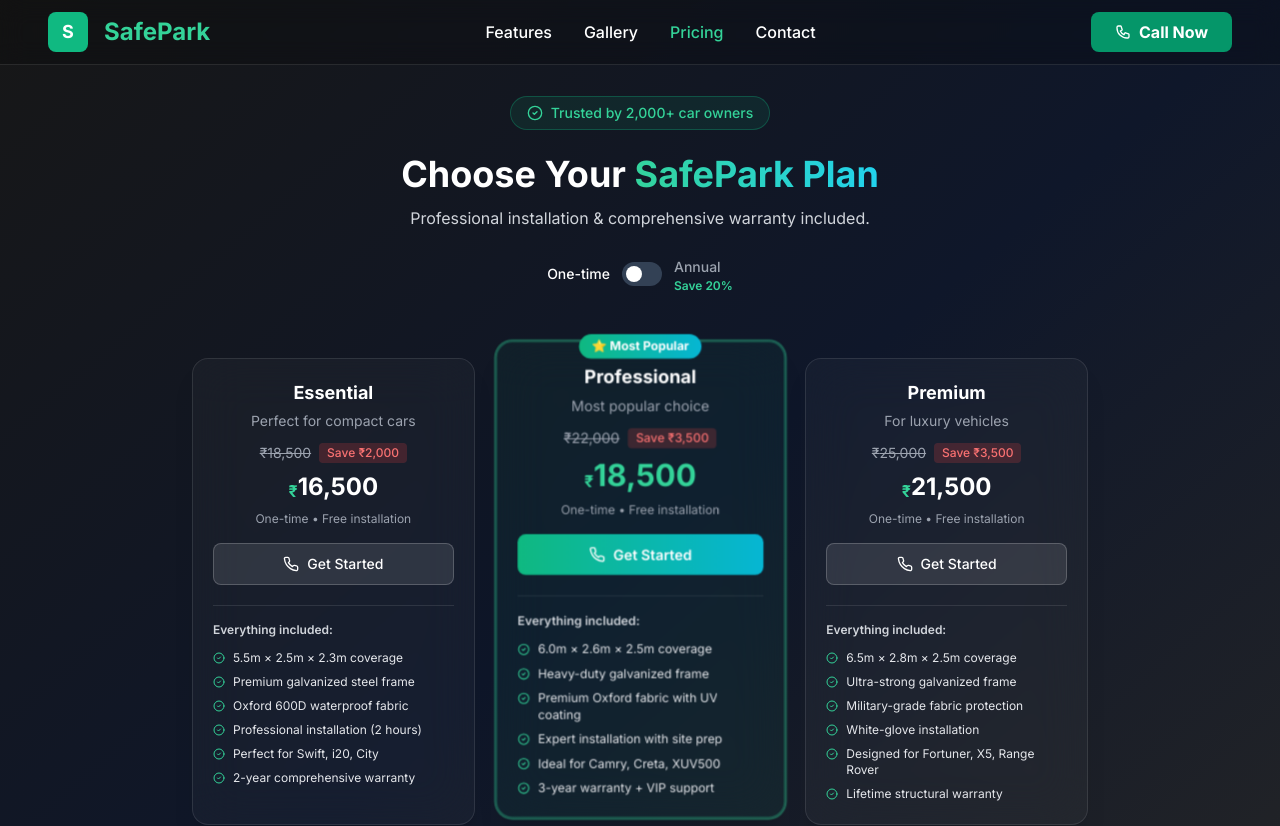
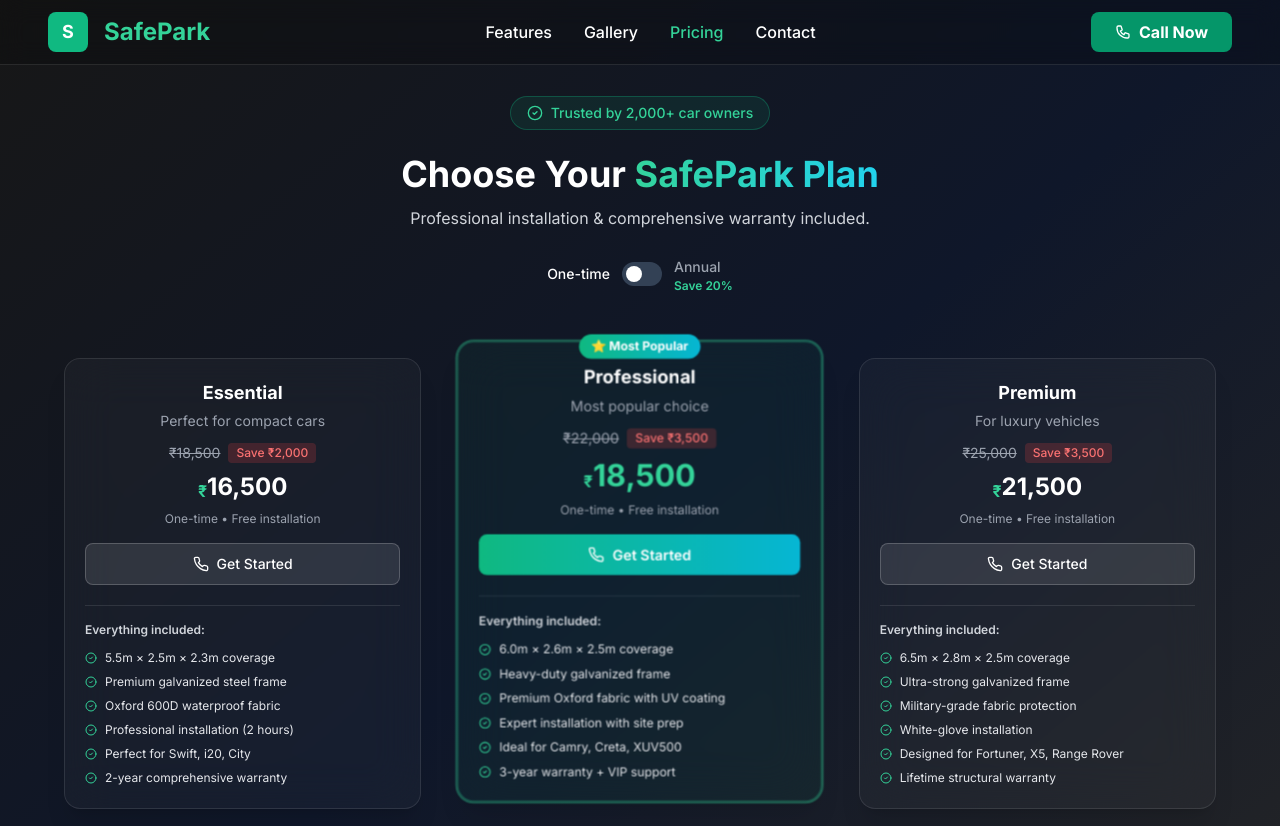
Before and after one commit to skillmates07-stack/safepark-website, a Next.js app: page /pricing in a window 1280 px wide. Shown: the top 826 px of the page. Built offline with nearby package versions, Linux system fonts and the light colour scheme.

Commit message:
Update page.tsx

```diff
--- a/src/app/pricing/page.tsx
+++ b/src/app/pricing/page.tsx
@@ -69,7 +69,7 @@ export default function PricingPage() {
   return (
     <div className="bg-gradient-to-br from-neutral-900 via-slate-900 to-neutral-800 min-h-screen">
 
-      {/* HERO - COMPACT */}
+      {/* HERO SECTION */}
       <section className="pt-24 pb-8 px-6">
         <div className="max-w-3xl mx-auto text-center">
           <div className="inline-flex items-center gap-2 px-4 py-1.5 mb-6 rounded-full bg-emerald-500/10 border border-emerald-500/30 text-emerald-400 text-sm font-medium">
@@ -107,9 +107,9 @@ export default function PricingPage() {
         </div>
       </section>
 
-      {/* PRICING CARDS - COMPACT */}
-      <section className="px-6 pb-12">
-        <div className="max-w-4xl mx-auto grid grid-cols-1 md:grid-cols-3 gap-6">
+      {/* PRICING CARDS - PROPER SPACING */}
+      <section className="px-4 sm:px-8 lg:px-16 pb-12">
+        <div className="max-w-6xl mx-auto grid grid-cols-1 md:grid-cols-3 gap-10">
           {plans.map((plan) => (
             <div
               key={plan.id}
@@ -179,7 +179,7 @@ export default function PricingPage() {
         </div>
       </section>
 
-      {/* CTA - COMPACT GLASSY */}
+      {/* CTA SECTION - COMPACT GLASSY */}
       <section className="px-6 pb-12">
         <div className="max-w-3xl mx-auto bg-white/[0.05] backdrop-blur-xl rounded-2xl border border-white/20 p-6 text-center">
           <h2 className="text-xl font-bold text-white mb-2">
```
